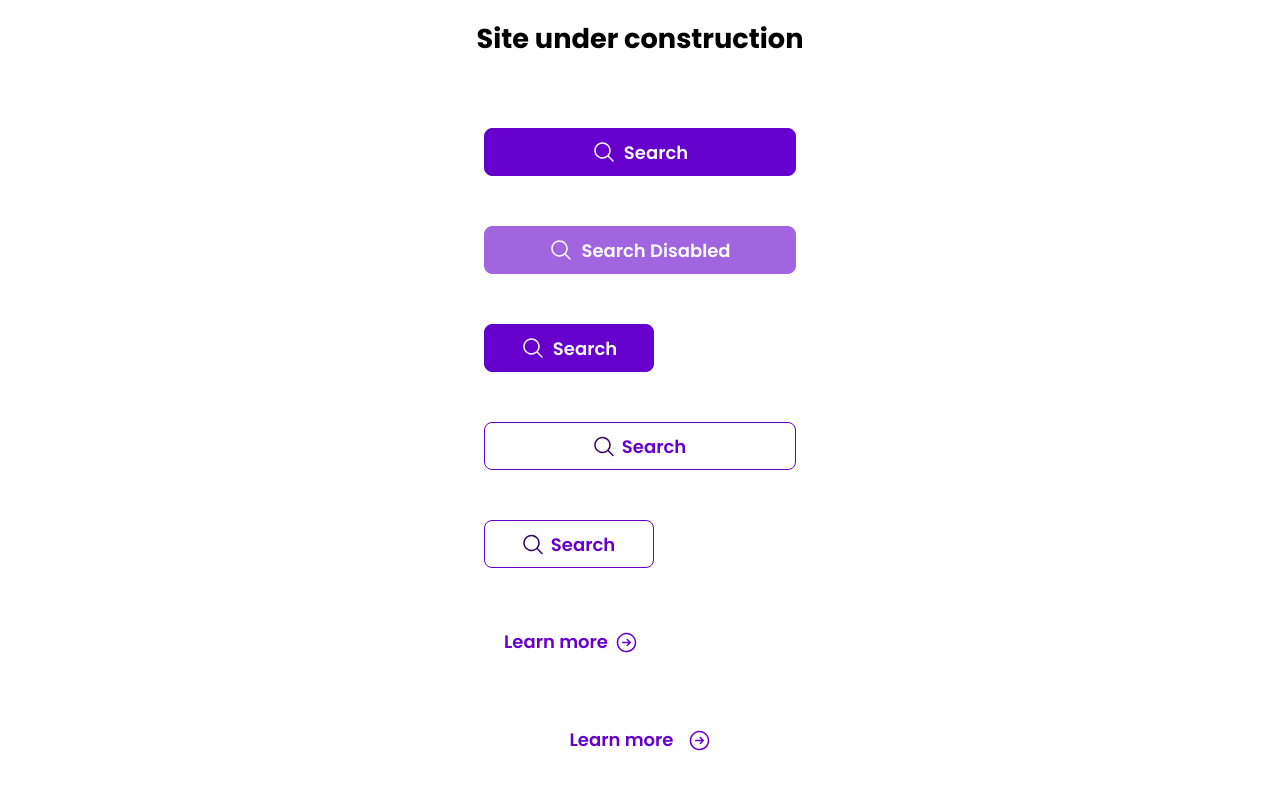
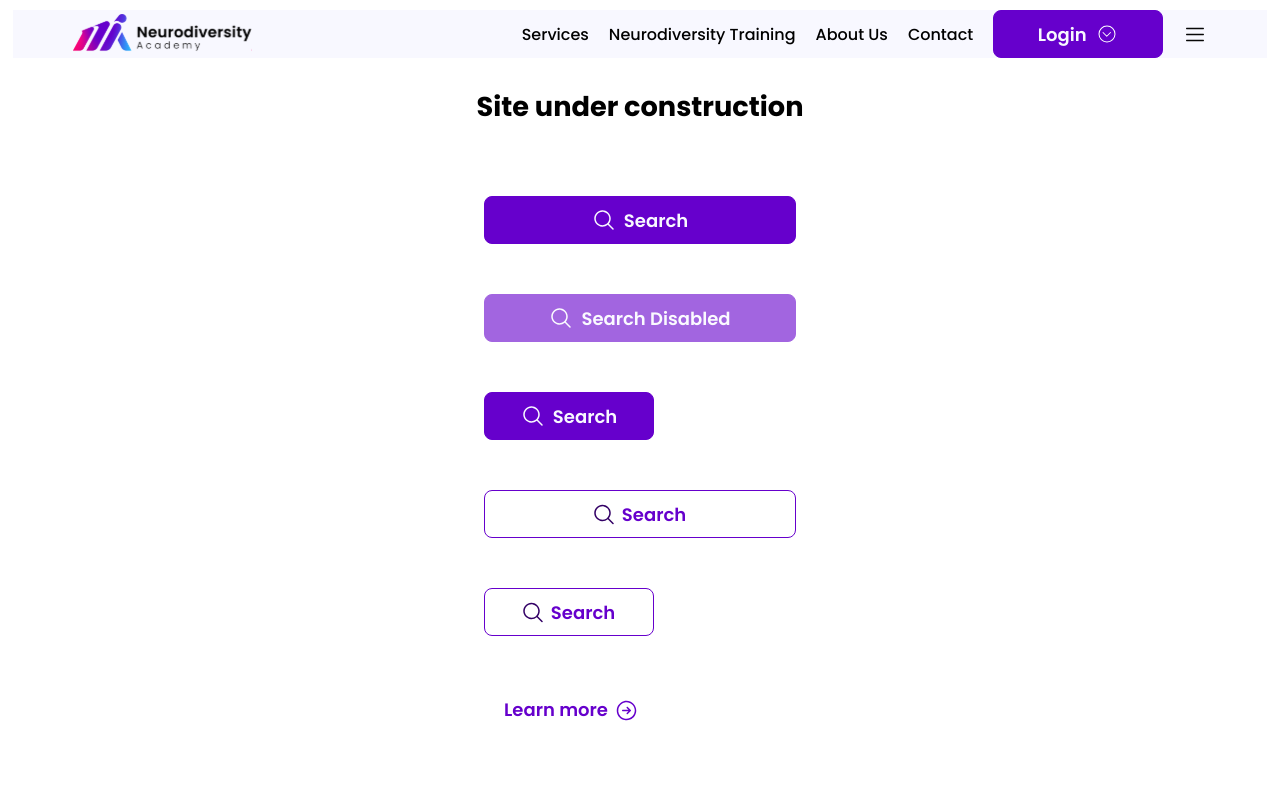
Before and after one commit to shademel/neurostudy-portal, a Next.js app: page / in a window 1280 px wide. Shown: the top 796 px of the page. Built offline with nearby package versions, Linux system fonts and the light colour scheme.

Commit message:
add navbar components

```diff
--- /dev/null
+++ b/src/app/components/buttons/MyLogin.tsx
@@ -0,0 +1,16 @@
+'use client';
+
+import React from 'react';
+import ArrowDownCircle from '../../images/arrowDownCircle.svg';
+import ActionButton from './ActionButton';
+export default function myLogin() {
+  return (
+    <ActionButton
+      label='Login'
+      icon={ArrowDownCircle}
+      disabled={false}
+      iconPosition='right'
+      onClick={() => console.log('clicked login button')}
+    />
+  );
+}
--- /dev/null
+++ b/src/app/components/navbar/Navbar.tsx
@@ -0,0 +1,36 @@
+import Link from 'next/link';
+import styles from './navbar.module.css';
+import MyLogin from '../buttons/MyLogin';
+import Image from 'next/image';
+import Logo from '../../images/Logo-navbar.svg';
+import HamburgerMenu from '../../images/hamburgerMenu.svg';
+
+export default function Navbar() {
+  return (
+    <nav className={styles.nav}>
+      <Image className={styles.logo} src={Logo} alt='logo' />
+      <div className={styles.div}>
+        <ul className={styles.ul}>
+          <li className={styles.li}>
+            <Link href='/dashboard'>Services</Link>
+          </li>
+          <li className={styles.li}>
+            <Link href='/contact'>Neurodiversity Training</Link>
+          </li>
+          <li className={styles.li}>
+            <Link href='/about'>About Us</Link>
+          </li>
+          <li className={styles.li}>
+            <Link href='/about'>Contact</Link>
+          </li>
+        </ul>
+        <MyLogin />
+        <Image
+          className={styles.menu}
+          src={HamburgerMenu}
+          alt='hamburger menu'
+        />
+      </div>
+    </nav>
+  );
+}
--- /dev/null
+++ b/src/app/components/navbar/navbar.module.css
@@ -0,0 +1,40 @@
+.nav {
+    background-color:var(--GhostWhite);
+    display: flex;
+    width: 98%;
+    justify-content: space-between;
+    align-items: center;
+    margin: 10px;;
+
+  }
+
+  .ul {
+    list-style: none;
+    padding: 0;
+    margin: 0;
+    display: flex;
+  }
+
+  .li {
+    margin-right: 20px;
+  }
+.logo{
+  margin-left: 60px;
+}
+ .div{
+  display: flex;
+  align-items: center;
+  margin-right: 60px;
+ }
+ .li :global(a) {
+  color: black;
+  text-decoration: none;
+}
+.menu{
+
+  margin-left: 20px;
+
+}
+.login{
+  margin-right: 20px;
+}
--- a/src/app/page.tsx
+++ b/src/app/page.tsx
@@ -1,10 +1,12 @@
 import styles from './page.module.css';
 import ButtonDisplay from './components/buttons/ButtonDisplay';
 import Example from './components/typography/Example';
+import Navbar from './components/navbar/Navbar';
 
 export default function Home() {
   return (
     <main className={styles.main}>
+      <Navbar />
       <div className={styles.description}>
         <h1>Site under construction</h1>
       </div>
```
